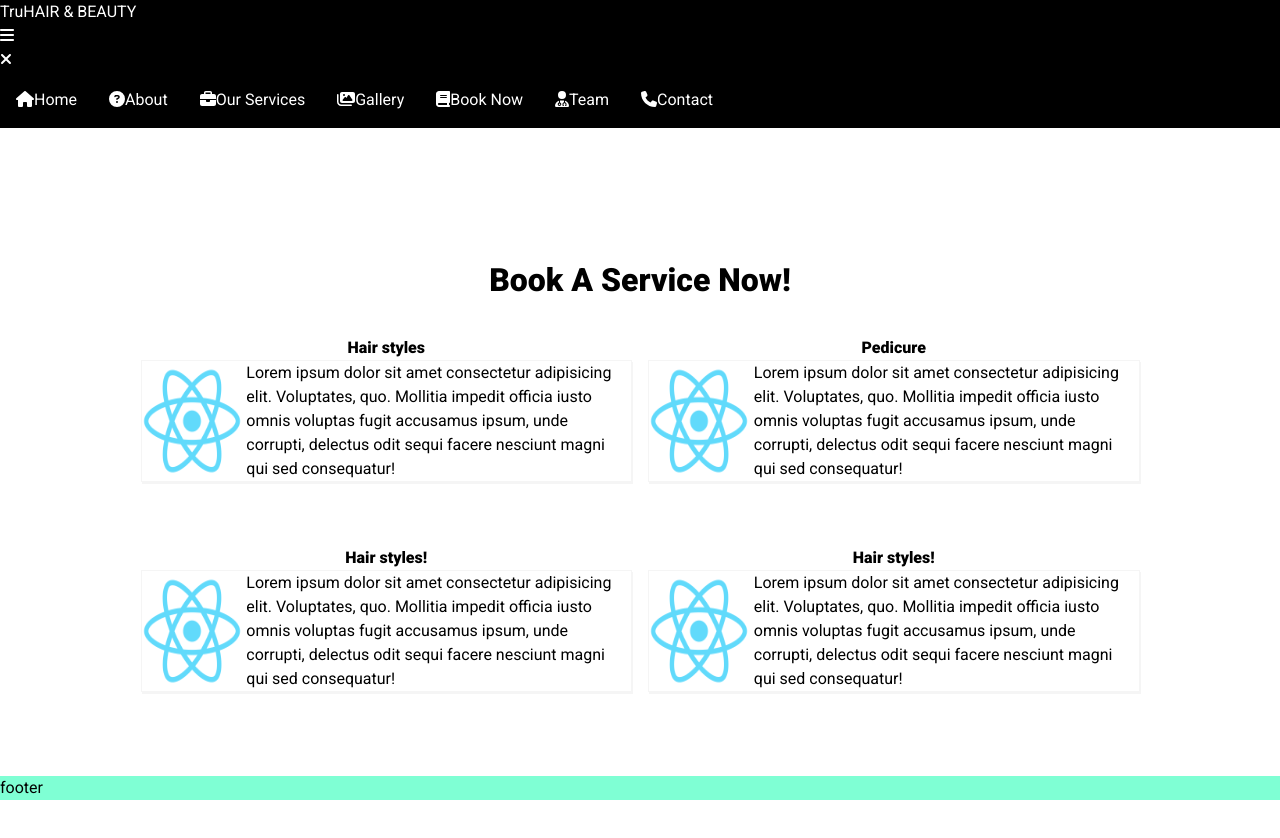
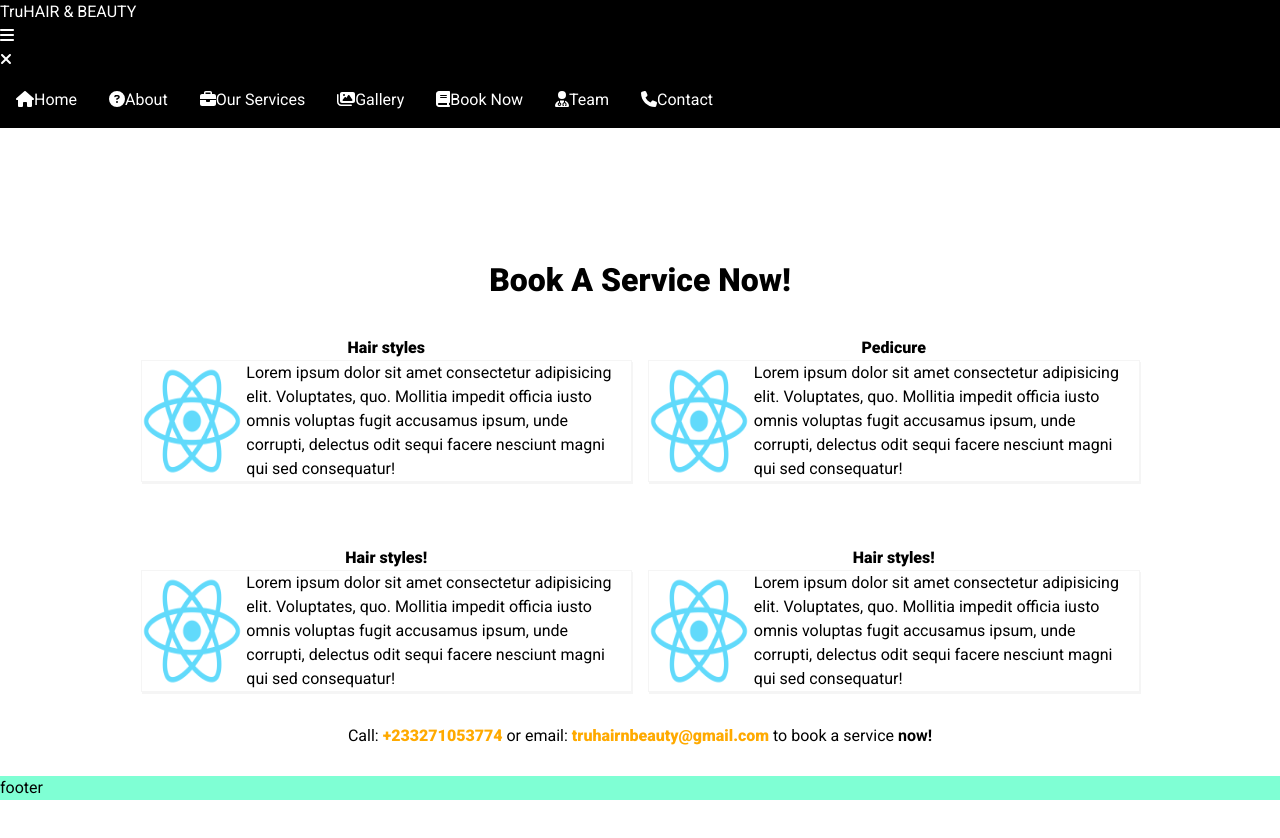
Before and after one commit to NanorIsrael/truhair, a React (Create React App) app: page / in a window 1280 px wide. Shown: the top 838 px of the page. Built offline with nearby package versions, Linux system fonts and the light colour scheme; the HTML template or start-up script is replaced by a standard one; a web font is replaced by a local one.

Commit message:
Add booking contact to home page

```diff
--- a/src/pages/About.tsx
+++ b/src/pages/About.tsx
@@ -1,5 +1,4 @@
-import { useEffect, useState } from "react";
-import { format } from "url";
+import { useState } from "react";
 import Card from "../components/card";
 
 function About() {
--- a/src/pages/Home/Home.tsx
+++ b/src/pages/Home/Home.tsx
@@ -1,10 +1,10 @@
 import style from './home.module.css'
 
 
-
+// TODO: use a reusable component for services
 export function Home() {
     return(
-         <article className={style.container}>
+         <article className={style.home_page}>
            <h1>Book a service now!</h1>
            <div className='two-col mb-8'>
            <section className='mt-8'>
@@ -53,6 +53,9 @@ export function Home() {
             </figure>
            </section>
            </div>
+           <section className={style.book_now_contact}>
+               <p className='text-center'>Call: <a href='tel:+233271053774'>+233271053774</a> or email: <a href='email:truhairnbeauty@gmail.com'>truhairnbeauty@gmail.com</a> to book a service <strong>now!</strong></p>
+           </section>
        </article>
       )
 }
--- a/src/pages/Home/home.module.css
+++ b/src/pages/Home/home.module.css
@@ -1,4 +1,4 @@
-.container {
+.home_page {
     /* padding-top: 5em; */
 }
 
@@ -23,3 +23,12 @@ figcaption {
     border: 1px solid whitesmoke;
     box-shadow: 1px 2px whitesmoke;
 }
+
+.book_now_contact a {
+    font-weight: 900;
+    color: rgb(255, 170, 0);
+}
+
+.book_now_contact a:hover {
+    color:  rgba(255, 170, 0, 0.8);
+}
--- a/src/pages/Services.tsx
+++ b/src/pages/Services.tsx
@@ -1,8 +1,7 @@
 import POST_ARTICLE from "../components/article";
-import Card from "../components/card";
 
 function OurServices() {
-    const images = [{photo:'Butterfly-braids.jpeg', name:'Butterfly Braids'}, {photo:'crocheting.jpg', name:'Crocheting'}, {photo:'distress-locks.jpg', name:'Distress-Locks'}, {photo:'gel-pony.jpg', name:'Gel Pony'}, {photo:'corn-row.jpg', name:'Corn Row'}, {photo:'boho.jpg', name:'Boho'}]
+    // const images = [{photo:'Butterfly-braids.jpeg', name:'Butterfly Braids'}, {photo:'crocheting.jpg', name:'Crocheting'}, {photo:'distress-locks.jpg', name:'Distress-Locks'}, {photo:'gel-pony.jpg', name:'Gel Pony'}, {photo:'corn-row.jpg', name:'Corn Row'}, {photo:'boho.jpg', name:'Boho'}]
 
     return <section className="bg-gray-100 mx-8 md:mx-16">
         <section className="py-4">
```
